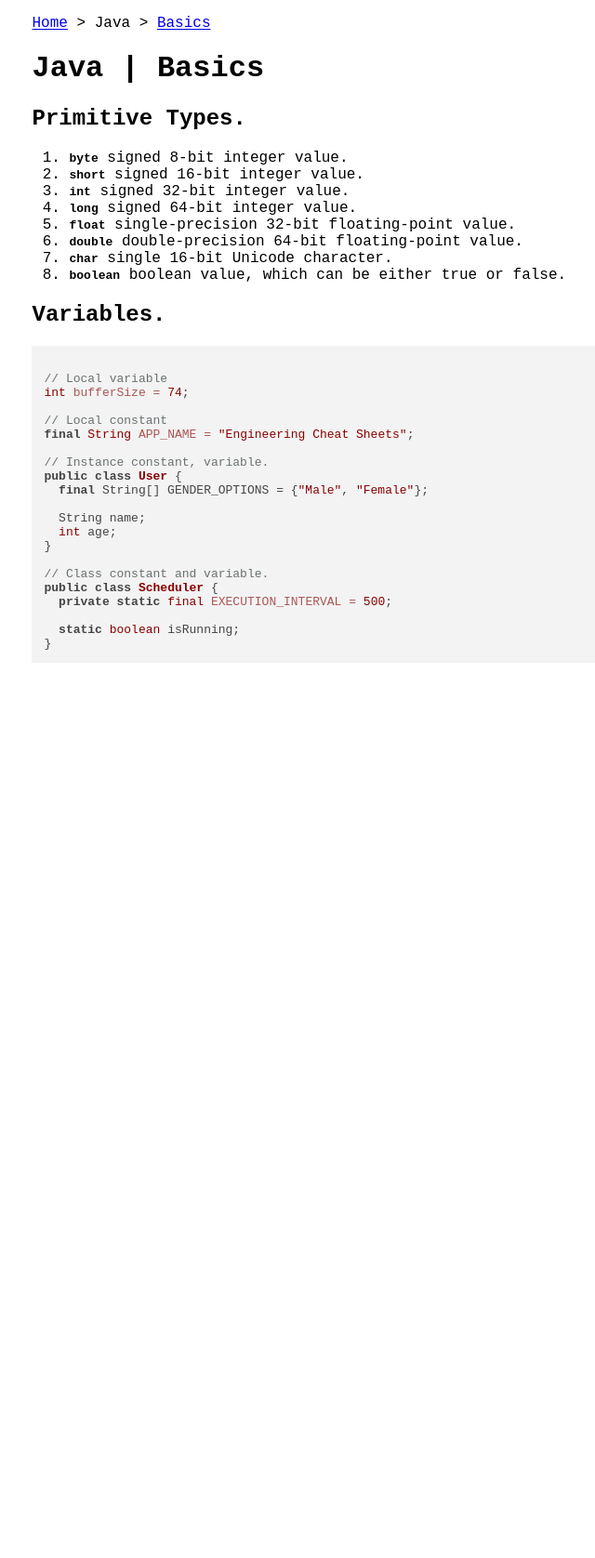
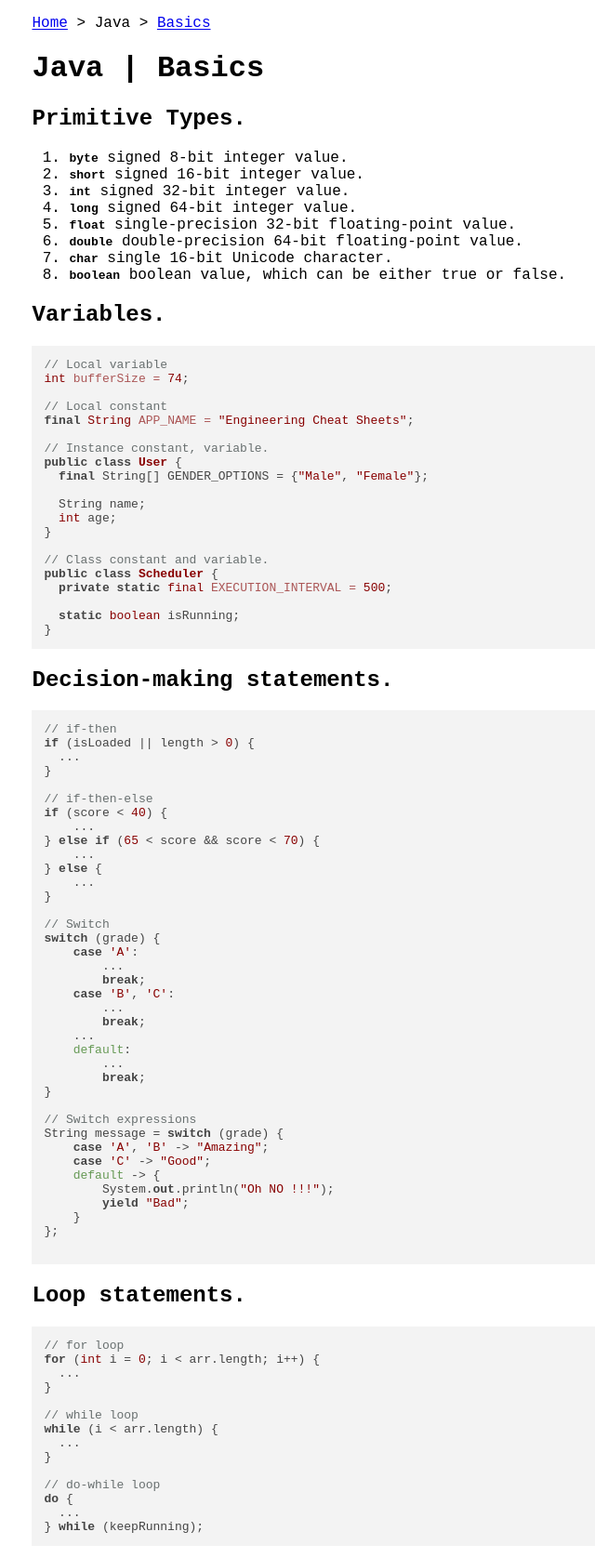
Before and after one commit to dnedzelskyi/eng_cheat_sheets, a Jekyll site: the page built from language_foundations/java_basics.md, in a window 1280 px wide. Shown: the whole page at 93% size, without its empty margins (210-850 px from the left). Built offline with Jekyll 4.4.1, drawn with Linux system fonts in a browser that asks for light colours; nearby versions of some CDN libraries; our own code applies the rules of GitHub Pages for plain Markdown files; comment, search, counter and statistics services are not loaded; before the commit the page ends 900 px from its top, so only the background shows below that.

Commit message:
Java Basics. Add decision-making and loop statements.

````diff
--- a/language_foundations/java_basics.md
+++ b/language_foundations/java_basics.md
@@ -16,7 +16,6 @@
 ## Variables.
 
 ```java
-
 // Local variable
 int bufferSize = 74;
 
@@ -38,3 +37,65 @@ public class Scheduler {
   static boolean isRunning;
 }
 ```
+
+## Decision-making statements.
+
+```java
+// if-then
+if (isLoaded || length > 0) {
+  ...
+}
+
+// if-then-else
+if (score < 40) {
+    ...
+} else if (65 < score && score < 70) {
+    ...
+} else {
+    ...
+}
+
+// Switch
+switch (grade) {
+    case 'A':
+        ...
+        break;
+    case 'B', 'C':
+        ...
+        break;
+    ...
+    default:
+        ...
+        break;
+}
+
+// Switch expressions
+String message = switch (grade) {
+    case 'A', 'B' -> "Amazing";
+    case 'C' -> "Good";
+    default -> {
+        System.out.println("Oh NO !!!");
+        yield "Bad";
+    }
+};
+
+```
+
+## Loop statements.
+
+```java
+// for loop
+for (int i = 0; i < arr.length; i++) {
+  ...
+}
+
+// while loop
+while (i < arr.length) {
+  ...
+}
+
+// do-while loop
+do {
+  ...
+} while (keepRunning);
+```
````
